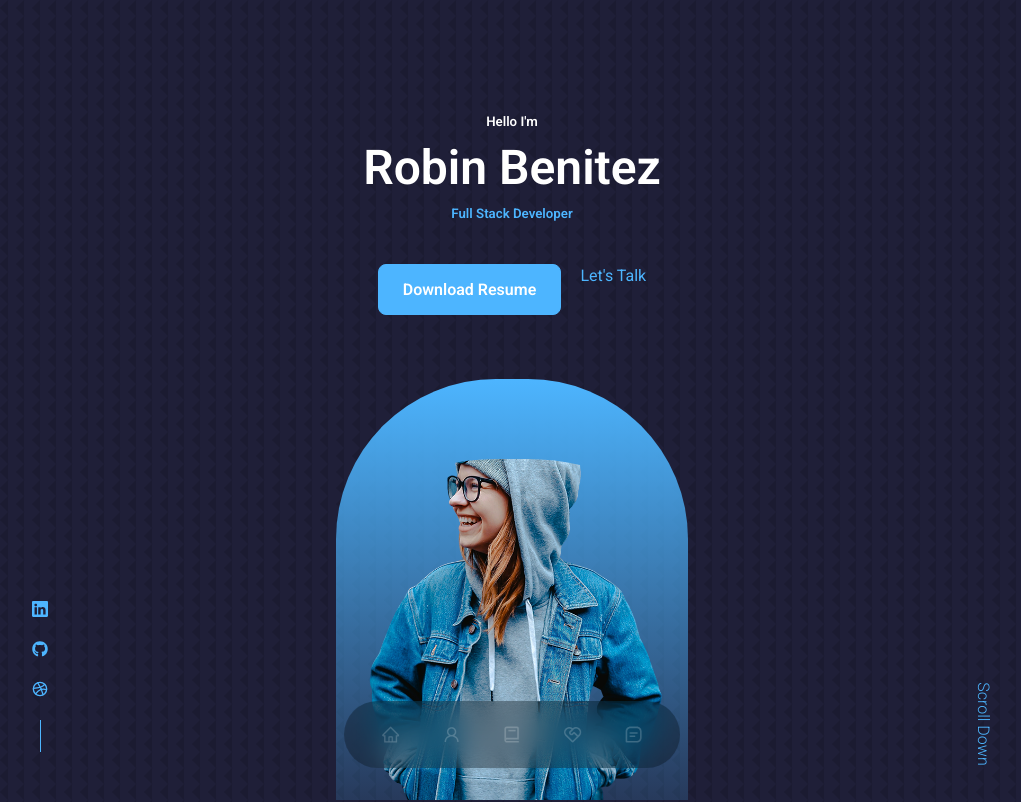
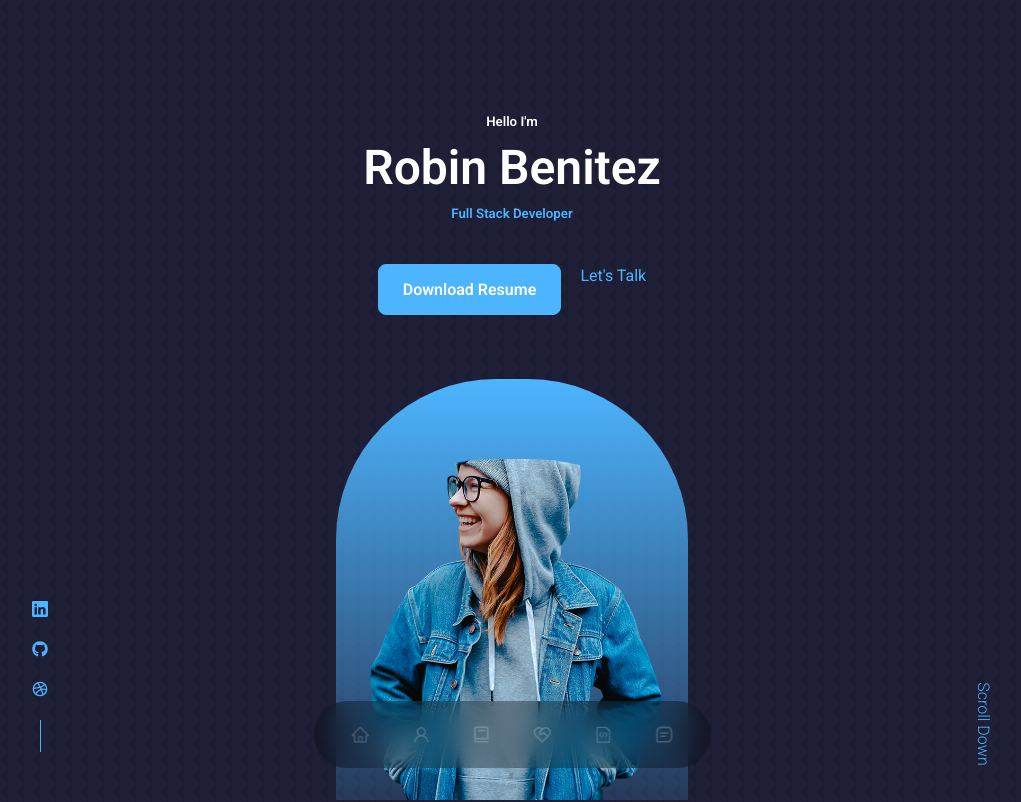
Before and after one commit to robinbenitezmora/Portfolio-Full-Stack-Robin, a React (Create React App) app: page / in a window 1280 px wide. Shown: the top 802 px of the page, without its empty margins (128-1149 px from the left). Built offline with nearby package versions, Linux system fonts and the light colour scheme.

Commit message:
Add 'portfolio' icon in the navbar

```diff
--- a/src/components/nav/Nav.jsx
+++ b/src/components/nav/Nav.jsx
@@ -3,6 +3,7 @@
 import { AiOutlineUser } from 'react-icons/ai'
 import { BiBook } from 'react-icons/bi'
 import { RiServiceLine } from 'react-icons/ri'
+import { DiCodeBadge } from 'react-icons/di'
 import  { BiMessageSquareDetail } from 'react-icons/bi'
 import { useState } from 'react'
 import './nav.css'
@@ -16,6 +17,7 @@
       <a href="#about" onClick={() => setActiveNav('#about')} className={activeNav === '#about' ? 'active' : ''}><AiOutlineUser/></a>
       <a href="#experience" onClick={() => setActiveNav('#experience')} className={activeNav === '#experience' ? 'active' : ''}><BiBook/></a>
       <a href="#service" onClick={() => setActiveNav('#service')} className={activeNav === '#service' ? 'active' : ''}><RiServiceLine/></a>
+      <a href="#portfolio" onClick={() => setActiveNav('#portfolio')} className={activeNav === '#portfolio' ? 'active' : ''}><DiCodeBadge/></a>
       <a href="#contact" onClick={() => setActiveNav('#contact')} className={activeNav === '#contact' ? 'active' : ''}><BiMessageSquareDetail/></a>
     </nav>
   )
```
